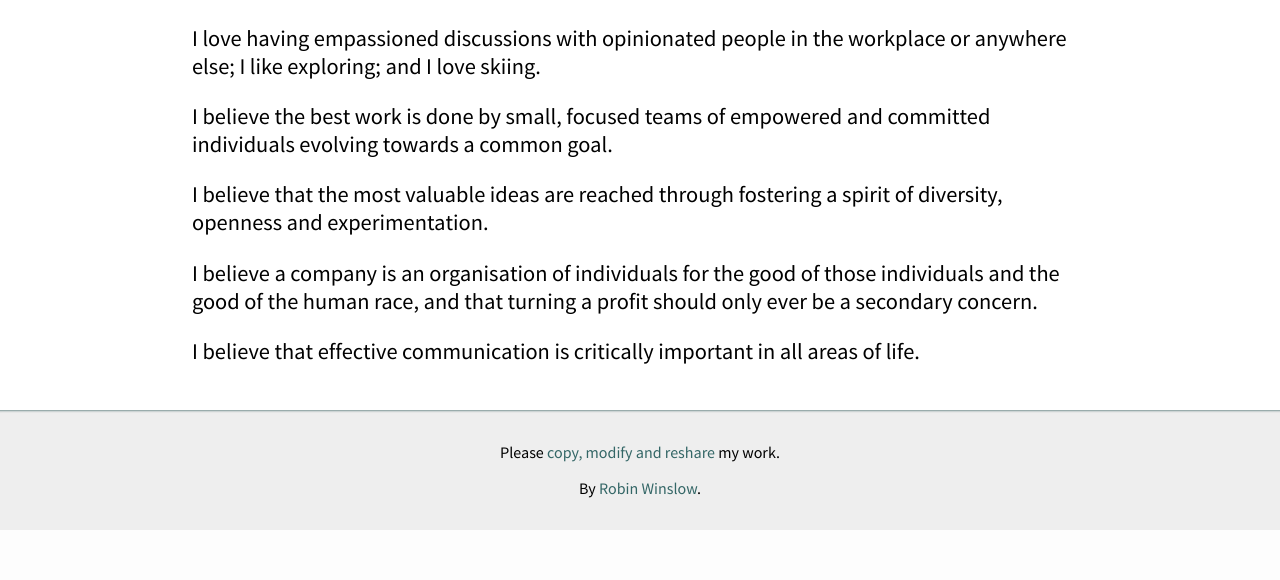
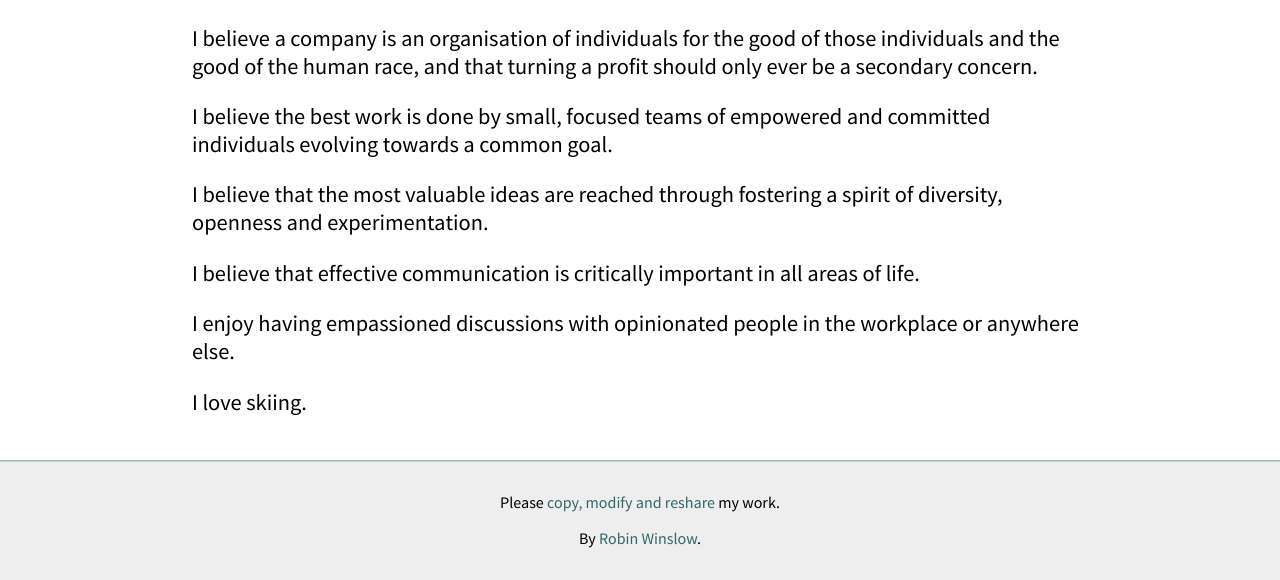
Before and after one commit to nottrobin/cv.robinwinslow.uk, a Django app: template cv/templates/cv/about-me.html in a window 1280 px wide. Shown: the part 795-1375 px from the top of the page. Before the commit the page ends 1325 px from the top, so only its background shows below. Run offline with Django 3.2, Linux system fonts and the light colour scheme; the template is opened without the code that fills it, so the values that code supplies are empty; some libraries are stand-ins or nearby versions.

Commit message:
Reword "about me" page slightly.

```diff
--- a/cv/templates/cv/about-me.html
+++ b/cv/templates/cv/about-me.html
@@ -14,17 +14,19 @@ About me
 
 I'm an experienced web developer and team leader with wide-ranging expertise and interests. I enjoy finding elegant solutions within complex systems, and I [care deeply](http://robinwinslow.co.uk/2013/05/30/why-i-love-the-internet/) about communications technology. I'm opinionated and I will happily share my opinions given half a chance.
 
-I want to be a part of a progressive and ambitious organisation who truly care about their colleagues and their customers. I like openness and transparency, and I would love to work for an organisation who shares these values. I believe strongly in fostering a no-blame culture, where everyone feels encouraged to give their opinion, and in striving to empower and respect all members of the organisation.
+I want to be a part of a progressive and ambitious organisation of people who truly care about their colleagues and their customers. I like openness and transparency, and I would love to work with people who shares these values. I believe strongly in fostering a no-blame culture, where everyone feels encouraged to give their opinion, and in striving to empower and respect all members of the organisation.
 
-I love having empassioned discussions with opinionated people in the workplace or anywhere else; I like exploring; and I love skiing.
+I believe a company is an organisation of individuals for the good of those individuals and the good of the human race, and that turning a profit should only ever be a secondary concern.
 
 I believe the best work is done by small, focused teams of empowered and committed individuals evolving towards a common goal.
 
 I believe that the most valuable ideas are reached through fostering a spirit of diversity, openness and experimentation.
 
-I believe a company is an organisation of individuals for the good of those individuals and the good of the human race, and that turning a profit should only ever be a secondary concern.
+I believe that effective communication is critically important in all areas of life.
 
-I believe that effective communication is critically important in all areas of life.
+I enjoy having empassioned discussions with opinionated people in the workplace or anywhere else.
+
+I love skiing.
 
 {% endfilter markdown %}
 
```
